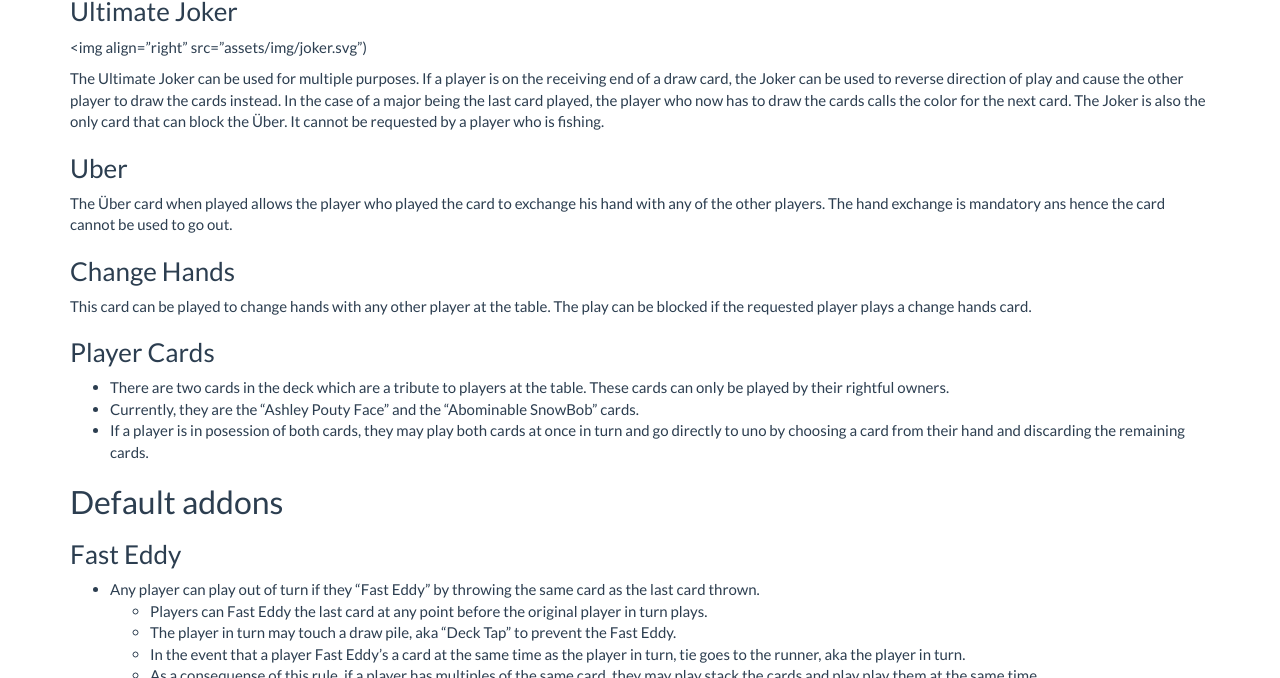
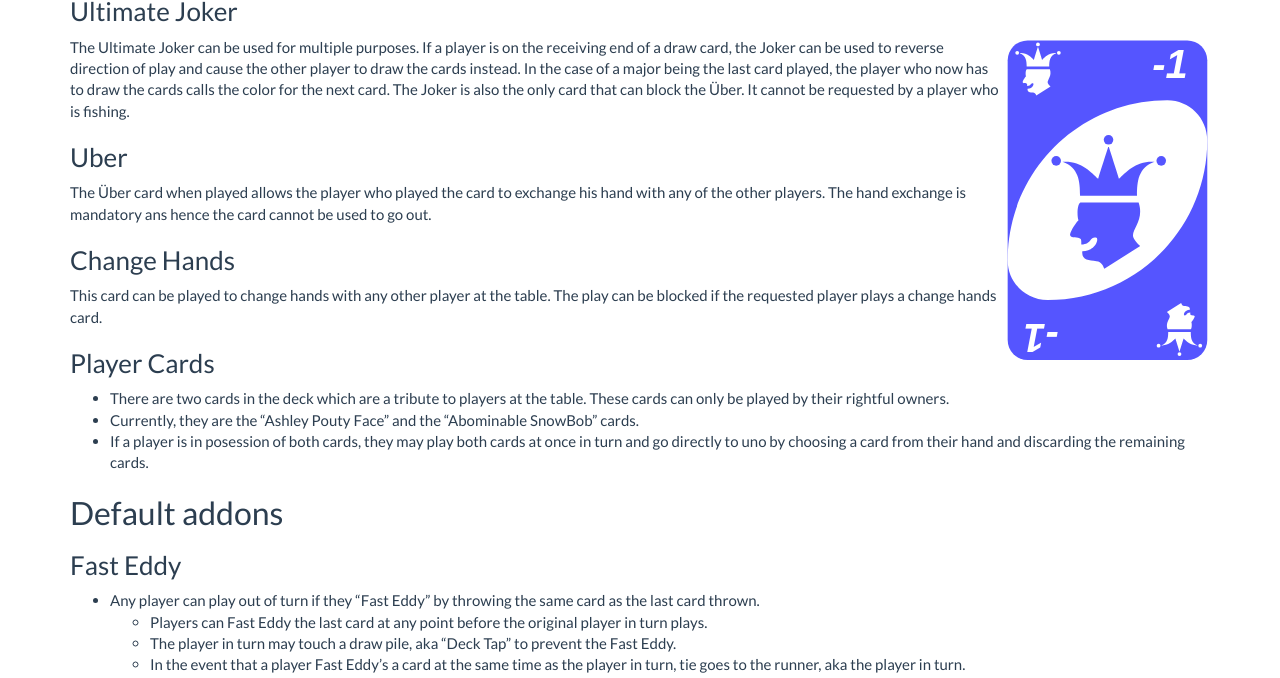
Before and after one commit to vasudevanv/uberuno, a Jekyll site: the page built from index.md, in a window 1280 px wide and 900 px high, scrolled down 1308 px, cut to the strip 222-900 px from the top of the window. Built offline with Jekyll 4.4.1, drawn with Linux system fonts in a browser that asks for light colours; nearby versions of some CDN libraries; library files that are not in the unit come from our copies.

Commit message:
Fixed brackets in img tag

```diff
--- a/index.md
+++ b/index.md
@@ -73,7 +73,7 @@ of the day, aka the "Nappy".
 <img src="assets/img/cards_1.png"  width="600">
 
 ### Ultimate Joker
-<img align="right" src="assets/img/joker.svg")
+<img align="right" src="assets/img/joker.svg">
 
 The Ultimate Joker can be used for multiple purposes.  If a player is on the
 receiving end of a draw card, the Joker can be used to reverse direction of play
```
